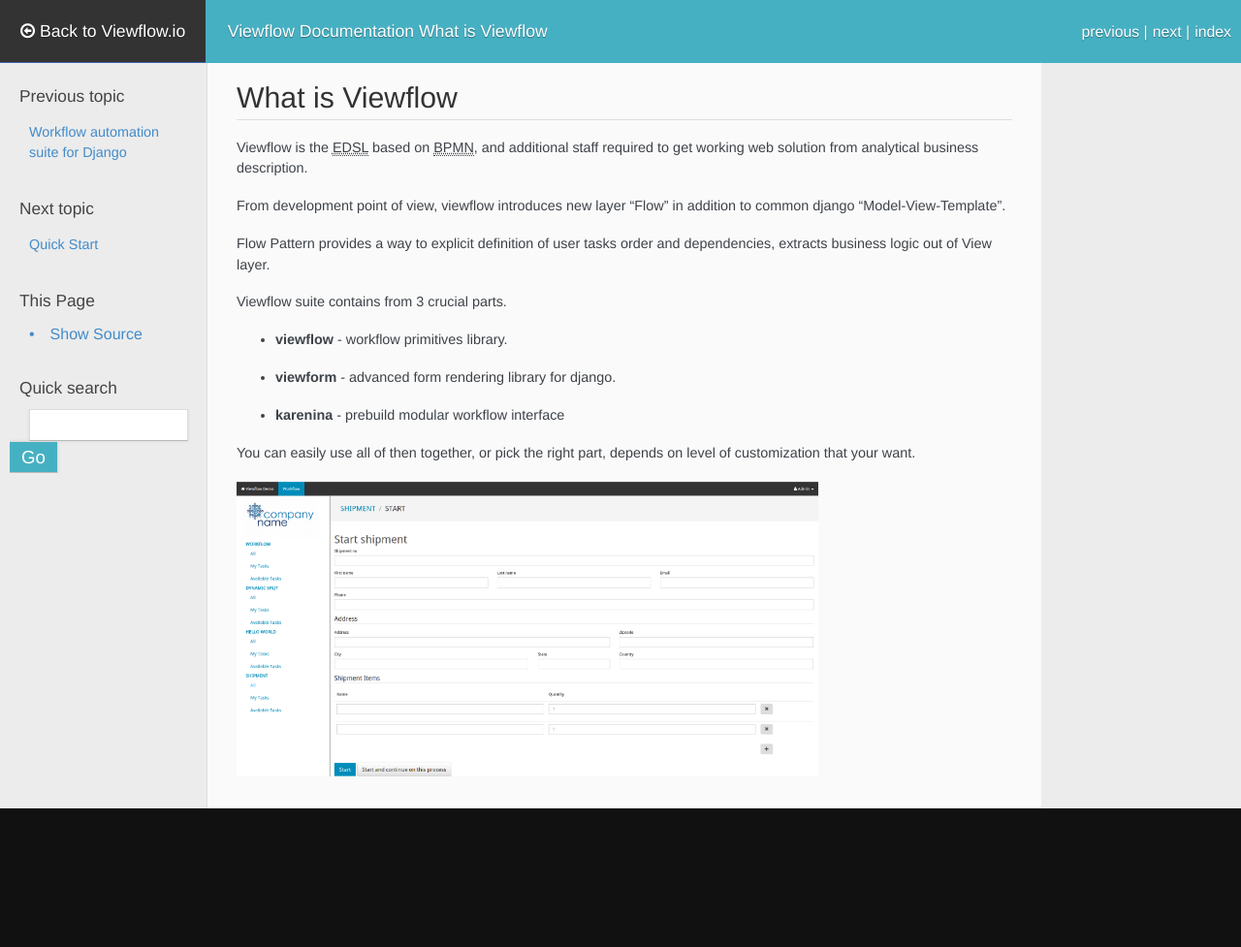
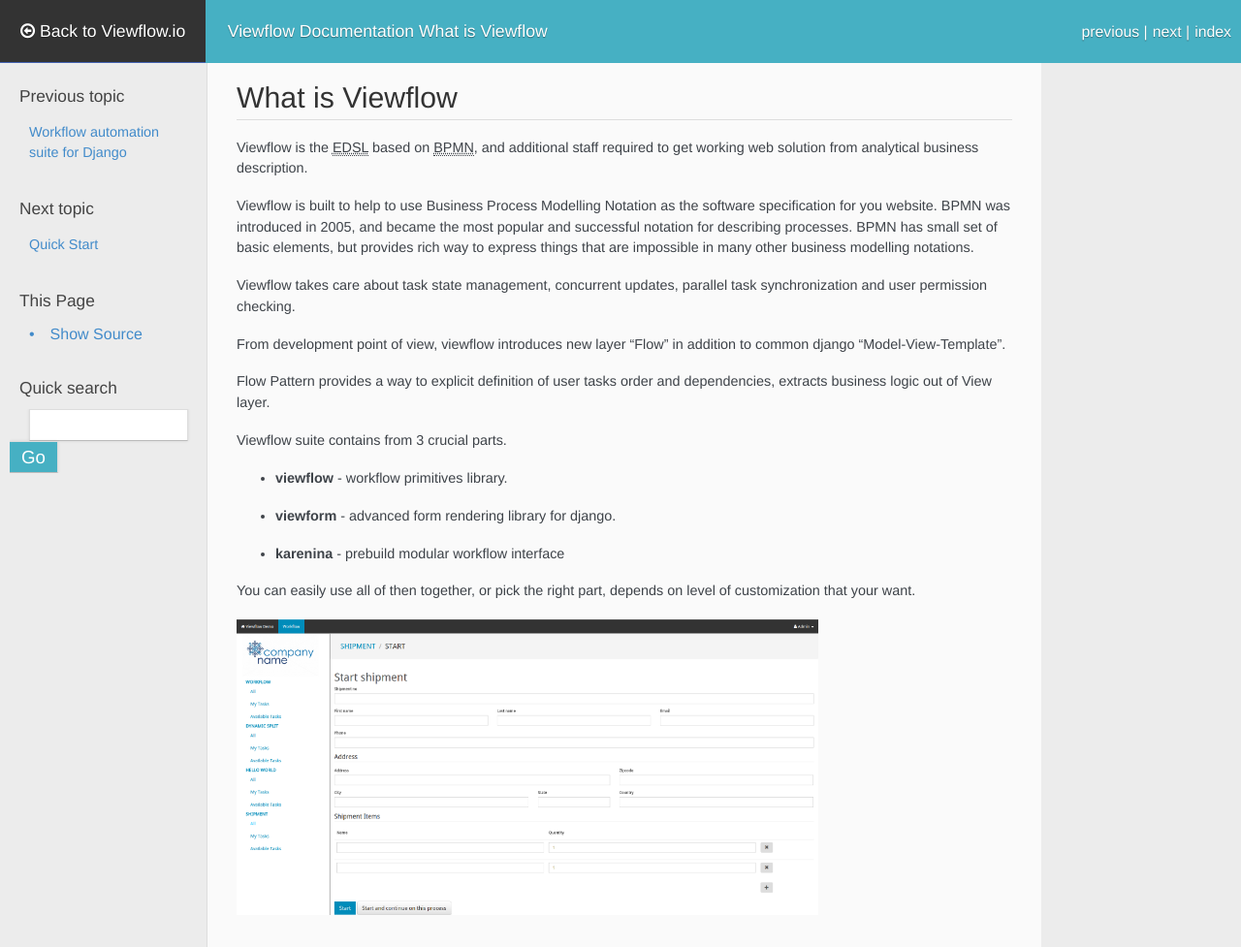
Before and after one commit to kmmbvnr/viewflow-docs-v1, a Sphinx documentation site: the page built from docs/introduction.rst, in a window 1280 px wide and 977 px high. Shown: the whole window at 97% size. Built offline with Sphinx 7.4.7, drawn with Linux system fonts in a browser that asks for light colours; nearby versions of some CDN libraries; some web fonts are replaced.

Commit message:
Extend docs

```diff
--- a/docs/introduction.rst
+++ b/docs/introduction.rst
@@ -6,6 +6,16 @@
 on :abbr:`BPMN (Business Process Model and Notation)`, and additional
 staff required to get working web solution from analytical business
 description.
+
+Viewflow is built to help to use Business Process Modelling Notation
+as the software specification for you website. BPMN was introduced in
+2005, and became the most popular and successful notation for
+describing processes. BPMN has small set of basic elements, but
+provides rich way to express things that are impossible in many other
+business modelling notations.
+
+Viewflow takes care about task state management, concurrent updates,
+parallel task synchronization and user permission checking.
 
 From development point of view, viewflow introduces new layer "Flow"
 in addition to common django "Model-View-Template".
```
Also changed, not shown: 2 other files.
